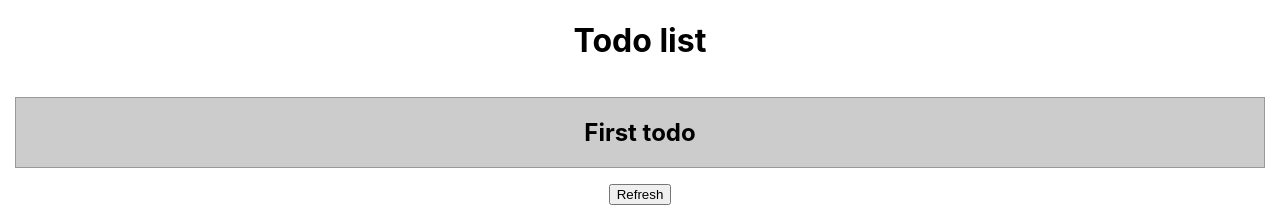
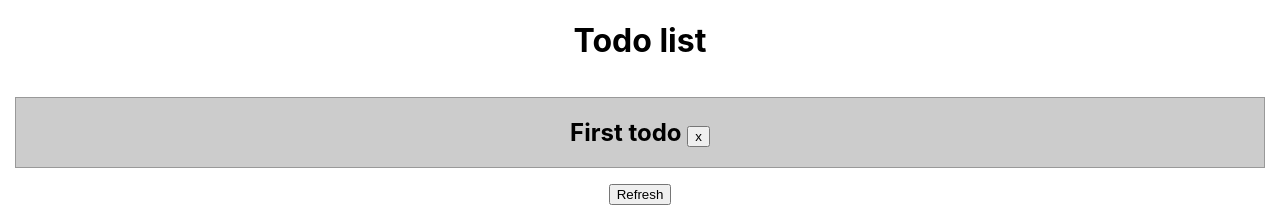
Before and after one commit to rached-bch/react-typescript-starter, a React (Create React App) app: page / in a window 1280 px wide. Shown: the top 208 px of the page. Built offline with nearby package versions, Linux system fonts and the light colour scheme.

Commit message:
TodoList component delete button

```diff
--- a/src/App.css
+++ b/src/App.css
@@ -11,6 +11,9 @@
   background-color: #cccccc;
   border: 1px solid #999999;
 }
+.todo-item--deleted {
+  background-color: red;
+}
 h2 {
   margin: 5px;
 }
--- a/src/components/TodoListComponent.tsx
+++ b/src/components/TodoListComponent.tsx
@@ -15,7 +15,21 @@ class TodoListComponent extends Component<{}, TodoListInterface> {
       error: false
     };
   }
+  deleteTodo = (index: number) => {
+    const todoList = this.state.todoList;
+    todoList.map((item: Todo, i: number) => {
+      if (index === i) {
+        todoList[index] = { title: item.title, deleted: true };
+        this.setState({
+          todoList: todoList
+        });
+      }
+    });
+  };
 
+  // deleteTodo = (event: any) => {
+  //   console.log("test", event);
+  // };
   refreshTodoList = () => {
     this.setState({
       loading: true,
@@ -52,8 +66,18 @@ class TodoListComponent extends Component<{}, TodoListInterface> {
         {loading === false && error === false && (
           <div className="todo-list">
             {todoList.map((item, index) => (
-              <div key={index} className="todo-item">
-                <h2>{item.title}</h2>
+              <div
+                key={index}
+                className={
+                  item.deleted ? "todo-item todo-item--deleted" : "todo-item"
+                }
+              >
+                <h2>
+                  {item.title}{" "}
+                  <button onClick={(event: any) => this.deleteTodo(index)}>
+                    x
+                  </button>
+                </h2>
               </div>
             ))}
           </div>
```
